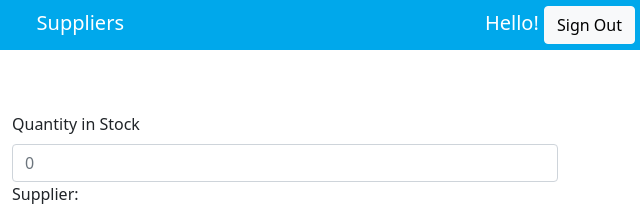
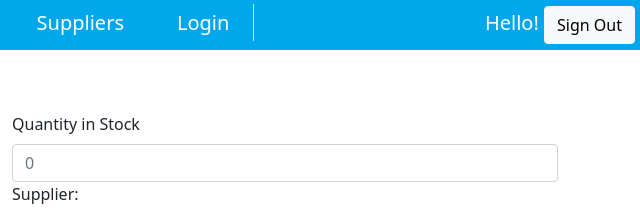
Before and after one commit to slohani1991/Assignments, a plain HTML site: page assignment4/index.html in a window 1280 px wide. Shown: the top 211 px of the page, 640-1280 px from the left. Drawn offline with nearby package versions, Linux system fonts and the light colour scheme.

Commit message:
changes updated

```diff
--- a/assignment4/domemarket.html
+++ b/assignment4/index.html
@@ -16,6 +16,7 @@
         <a href="#" class="navbar-brand border-end pe-4">MUM Golden Dome Market : : : SRM System</a>
         <a href="#" class="navbar-brand border-end pe-4">Products </a>
         <a href="#" class="navbar-brand">Suppliers</a>
+        <a href="login.html" class="navbar-brand border-end pe-4">Login </a>
         <div class="toptext">
             <span class=""> Hello! </span>
             <input type="button" class="btn btn-light" value="Sign Out" />
```
Also changed, not shown: 1 other file.
